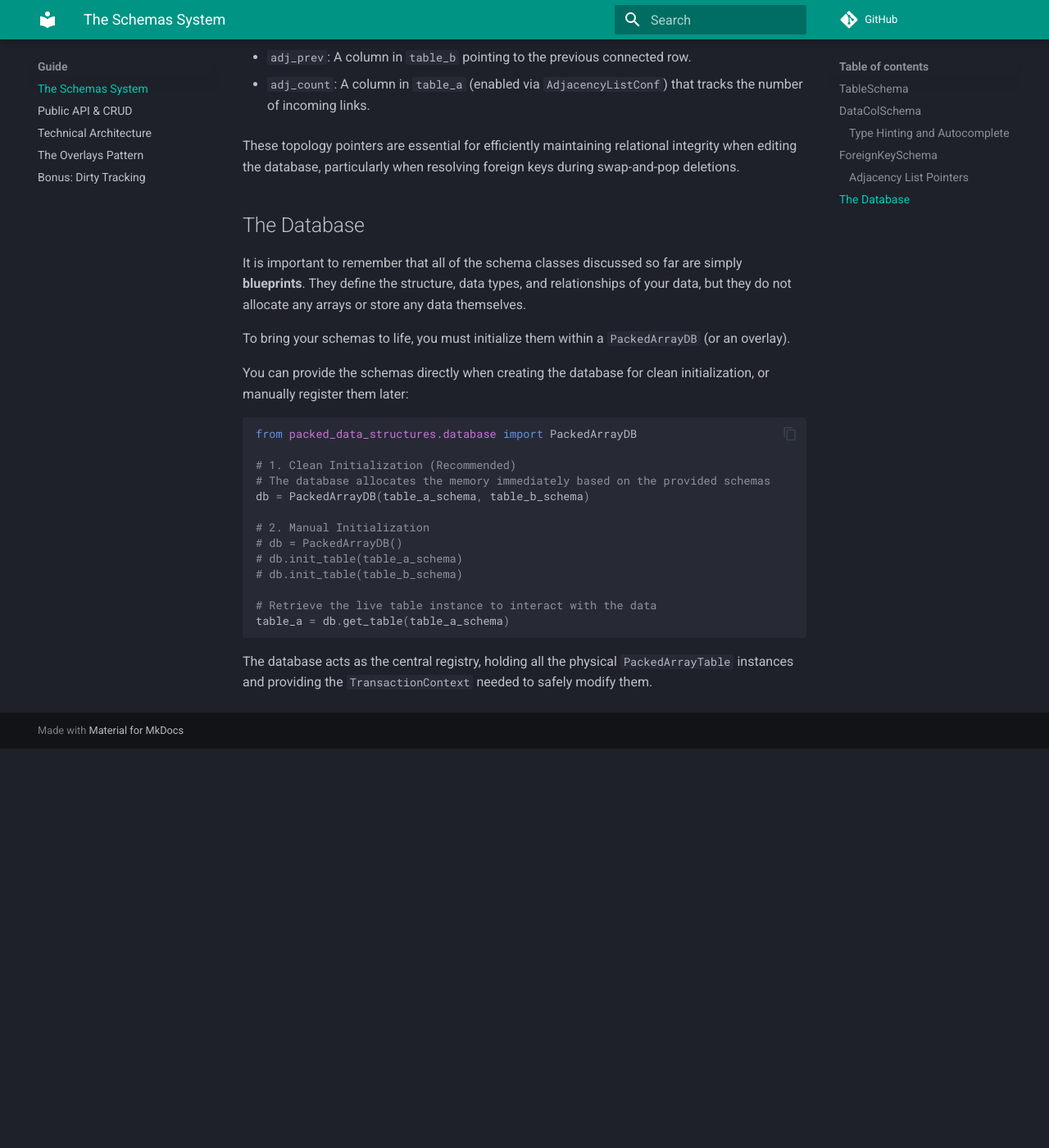
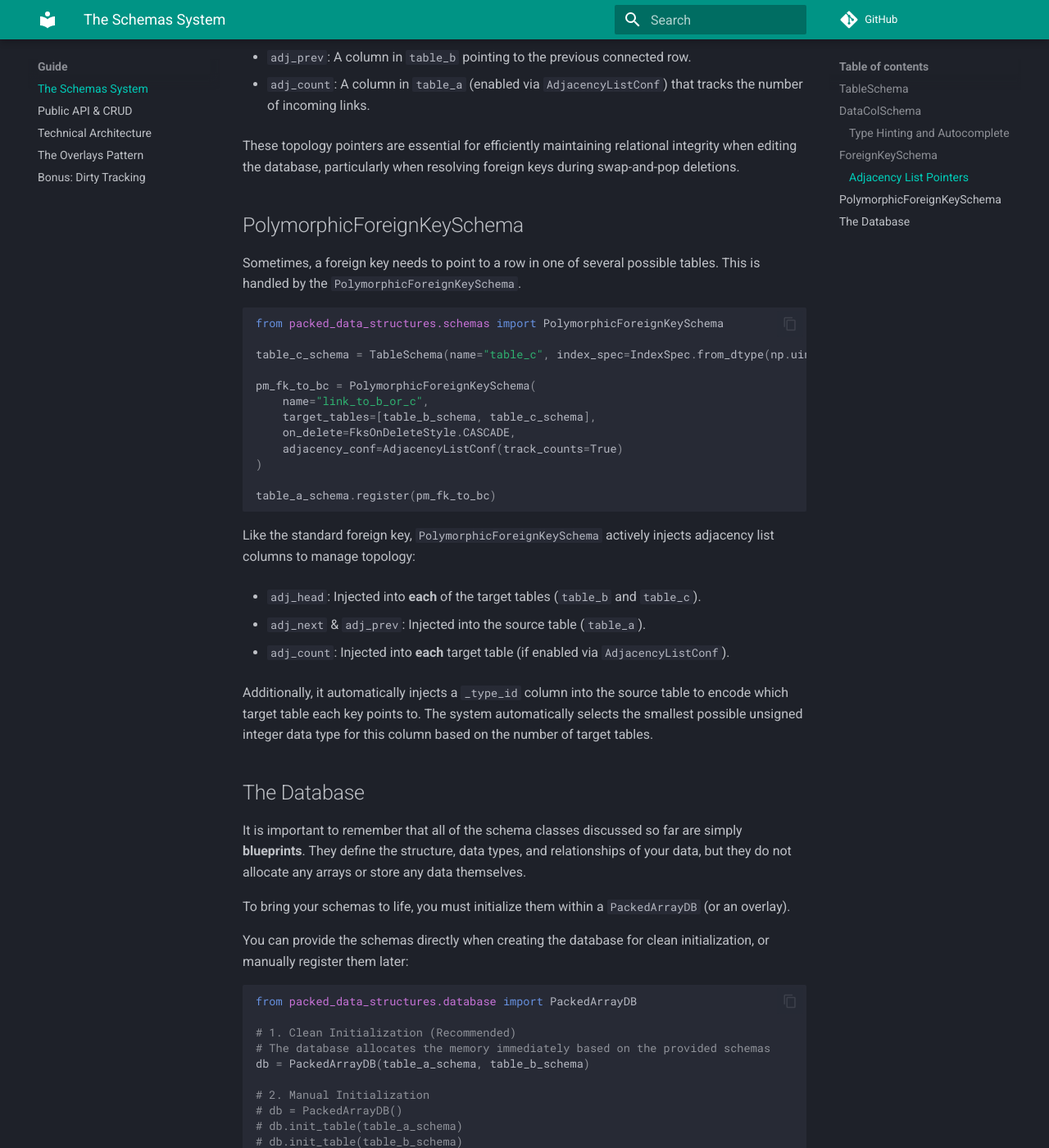
Before and after one commit to 80sVectorz/packed_data_structures, an MkDocs documentation site: the page built from docs/guide/schemas.md, in a window 1280 px wide and 1400 px high, scrolled down 2306 px. Shown: the whole window at 82% size. Built offline with MkDocs 1.6.1 and Material for MkDocs 9.7.7, drawn with Linux system fonts in a browser that asks for light colours; comment, search, counter and statistics services are not loaded; before the commit the page ends 3219 px from its top, so only the background shows below that.

Commit message:
Added PM FK section to the schemas guide in docs

````diff
--- a/docs/guide/schemas.md
+++ b/docs/guide/schemas.md
@@ -88,6 +88,35 @@ For the `fk_to_a` schema above, the system silently injects:
 
 These topology pointers are essential for efficiently maintaining relational integrity when editing the database, particularly when resolving foreign keys during swap-and-pop deletions.
 
+## PolymorphicForeignKeySchema
+
+Sometimes, a foreign key needs to point to a row in one of several possible tables. This is handled by the `PolymorphicForeignKeySchema`.
+
+```python
+from packed_data_structures.schemas import PolymorphicForeignKeySchema
+
+table_c_schema = TableSchema(name="table_c", index_spec=IndexSpec.from_dtype(np.uint32))
+
+pm_fk_to_bc = PolymorphicForeignKeySchema(
+    name="link_to_b_or_c",
+    target_tables=[table_b_schema, table_c_schema],
+    on_delete=FksOnDeleteStyle.CASCADE,
+    adjacency_conf=AdjacencyListConf(track_counts=True)
+)
+
+table_a_schema.register(pm_fk_to_bc)
+```
+
+Like the standard foreign key, `PolymorphicForeignKeySchema` actively injects adjacency list columns to manage topology:
+
+- `adj_head`: Injected into **each** of the target tables (`table_b` and `table_c`).
+
+- `adj_next` & `adj_prev`: Injected into the source table (`table_a`).
+
+- `adj_count`: Injected into **each** target table (if enabled via `AdjacencyListConf`).
+
+Additionally, it automatically injects a `_type_id` column into the source table to encode which target table each key points to. The system automatically selects the smallest possible unsigned integer data type for this column based on the number of target tables.
+
 ## The Database
 
 It is important to remember that all of the schema classes discussed so far are simply **blueprints**. They define the structure, data types, and relationships of your data, but they do not allocate any arrays or store any data themselves.
````
